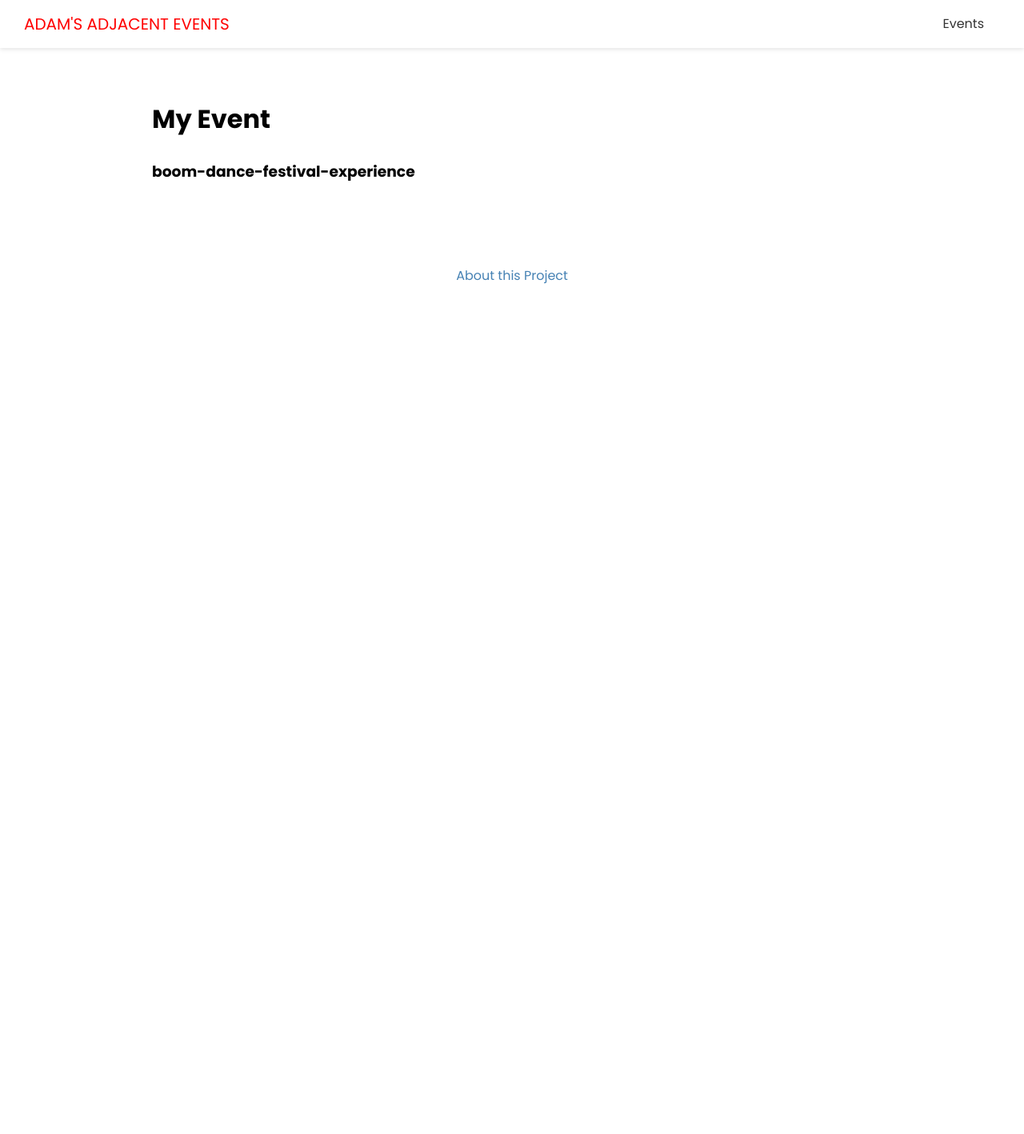
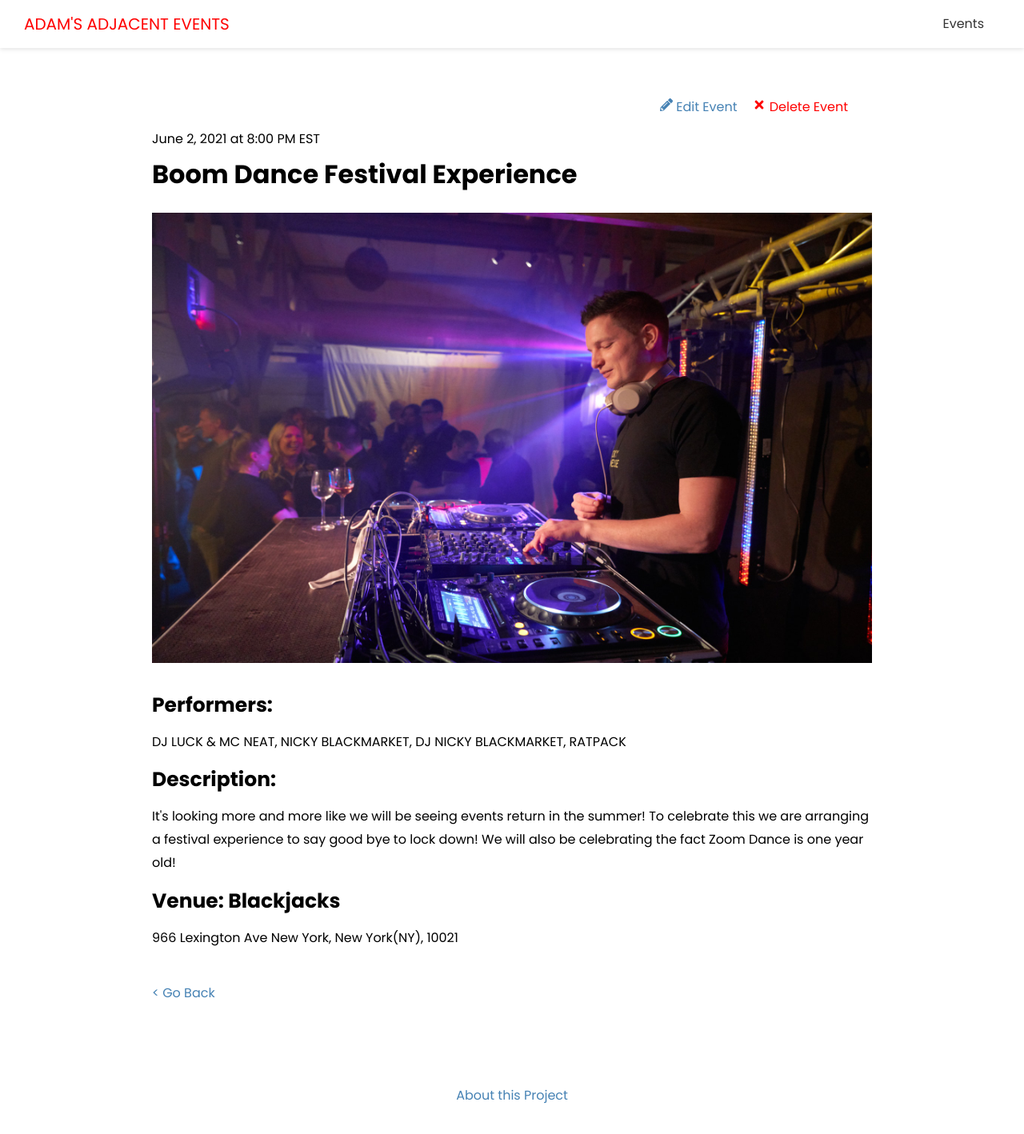
Before and after one commit to adamaslan/api-fun3, a Next.js app: page /events/boom-dance-festival-experience in a window 1280 px wide. Shown: the top 1418 px of the page at 80% size. Before the commit the page ends 800 px from the top, so only its background shows below. Built offline with nearby package versions, Linux system fonts and the light colour scheme; no server answers.

Commit message:
fetching

```diff
--- a/pages/events/[slug].js
+++ b/pages/events/[slug].js
@@ -1,12 +1,86 @@
-import { useRouter } from "next/router";
-import Layout from "../../components/Layout";
-export default function EventPage() {
-  const router = useRouter();
+import { FaPencilAlt, FaTimes } from "react-icons/fa";
+import Link from "next/link";
+import Image from "next/image";
+import Layout from "@/components/Layout";
+import { API_URL } from "@/config/index";
+import styles from "@/styles/Event.module.css";
+
+export default function EventPage({ evt }) {
+  const deleteEvent = (e) => {
+    console.log("delete");
+  };
   return (
     <Layout>
-      <h1>My Event</h1>
-      <h3>{router.query.slug}</h3>
+      <div className={styles.event}>
+        <div className={styles.controls}>
+          <Link href={`/events/edit/${evt.id}`}>
+            <a>
+              <FaPencilAlt /> Edit Event
+            </a>
+          </Link>
+          <a href="#" className={styles.delete} onClick={deleteEvent}>
+            <FaTimes /> Delete Event
+          </a>
+        </div>
+
+        <span>
+          {evt.date} at {evt.time}
+        </span>
+        <h1>{evt.name}</h1>
+        {evt.image && (
+          <div className={styles.image}>
+            <Image src={evt.image} width={960} height={600} />
+          </div>
+        )}
+
+        <h3>Performers:</h3>
+        <p>{evt.performers}</p>
+        <h3>Description:</h3>
+        <p>{evt.description}</p>
+        <h3>Venue: {evt.venue}</h3>
+        <p>{evt.address}</p>
+
+        <Link href="/events">
+          <a className={styles.back}>{"<"} Go Back</a>
+        </Link>
+      </div>
     </Layout>
   );
 }
-//http://localhost:3000/events/events-1
+
+export async function getStaticPaths() {
+  const res = await fetch(`${API_URL}/api/events`);
+  const events = await res.json();
+
+  const paths = events.map((evt) => ({
+    params: { slug: evt.slug },
+  }));
+
+  return {
+    paths,
+    fallback: true,
+  };
+}
+
+export async function getStaticProps({ params: { slug } }) {
+  const res = await fetch(`${API_URL}/api/events/${slug}`);
+  const events = await res.json();
+
+  return {
+    props: {
+      evt: events[0],
+    },
+    revalidate: 1,
+  };
+}
+
+// export async function getServerSideProps({ query: { slug } }) {
+//   const res = await fetch(`${API_URL}/api/events/${slug}`)
+//   const events = await res.json()
+
+//   return {
+//     props: {
+//       evt: events[0],
+//     },
+//   }
+// }
--- a/pages/index.js
+++ b/pages/index.js
@@ -1,5 +1,6 @@
 import Link from "next/link";
 import Layout from "../components/Layout";
+
 import { API_URL } from "@/config/index";
 import EventItem from "@/components/EventItem";
 
--- /dev/null
+++ b/styles/Event.module.css
@@ -0,0 +1,32 @@
+.event {
+  position: relative;
+  padding-top: 40px;
+}
+
+.event h3 {
+  font-size: 25px;
+}
+
+.event p {
+  margin: 10px 0;
+}
+
+.image {
+  margin-bottom: 20px;
+}
+
+.controls {
+  position: absolute;
+  right: 30px;
+  top: 0;
+}
+
+.delete {
+  margin-left: 20px;
+  color: red;
+}
+
+.back {
+  display: block;
+  margin-top: 40px;
+}
```
